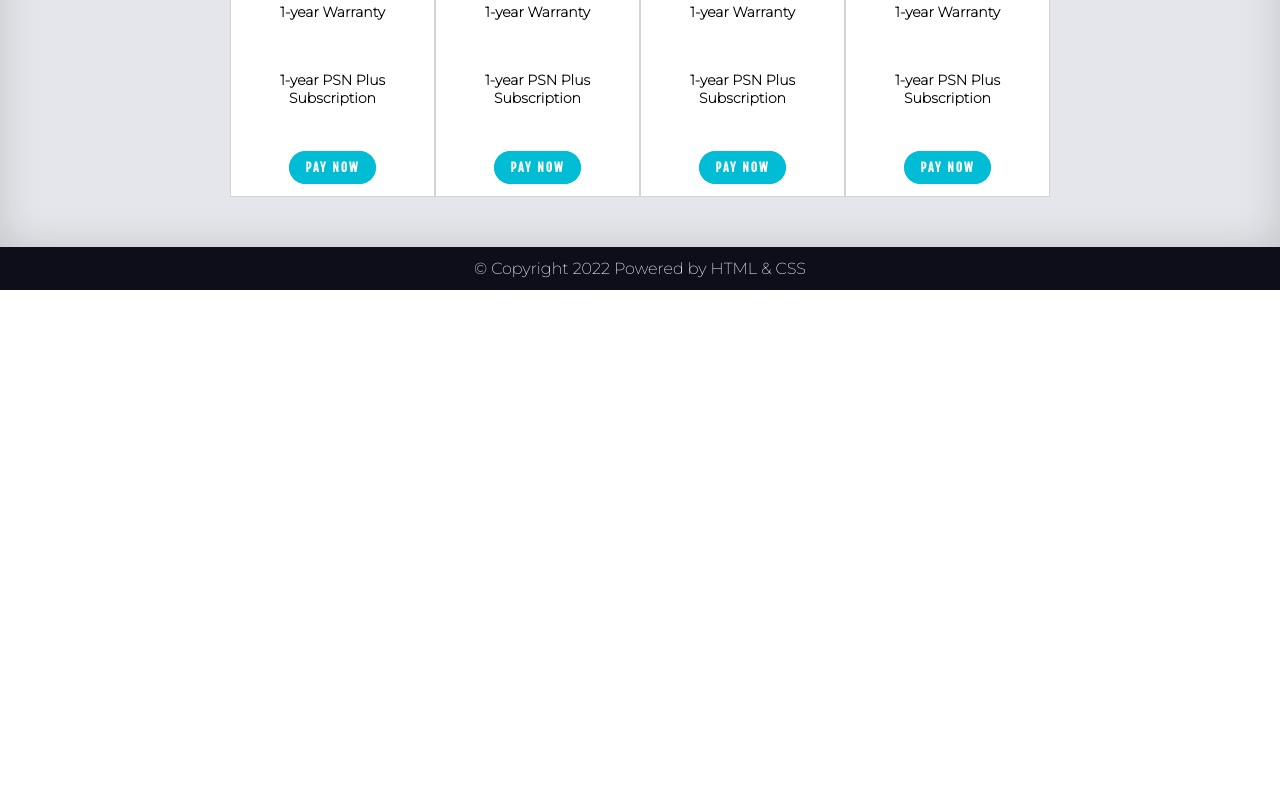
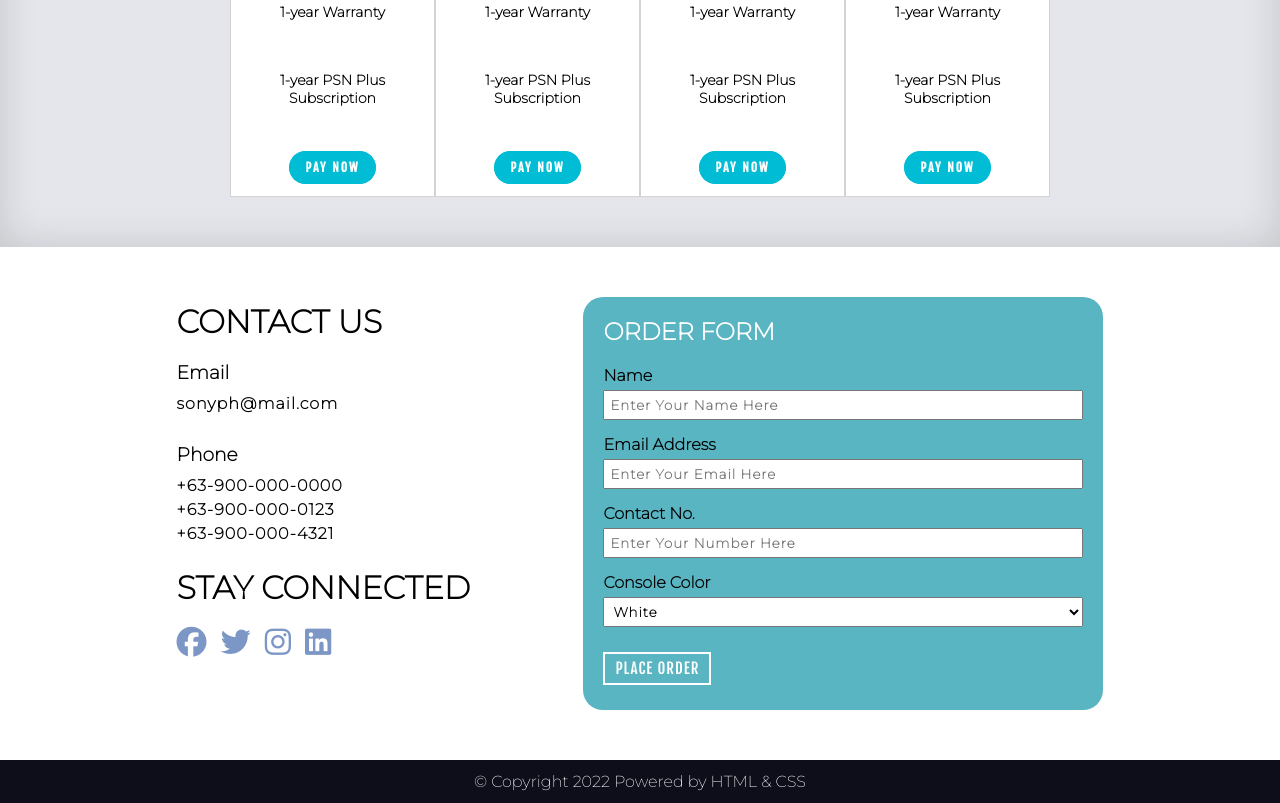
Before and after one commit to aaroncferrer/landing-page, a website: page index.html in a window 1280 px wide. Shown: the part 3899-4702 px from the top of the page. Before the commit the page ends 4189 px from the top, so only its background shows below. Drawn offline with Linux system fonts and the light colour scheme.

Commit message:
Added form feature

```diff
--- a/index.html
+++ b/index.html
@@ -170,27 +170,52 @@
         </div>
     </div>
 
-    <!-- <div class="form-container">
-        <h1>Preorder Now!</h1>
-         <form>
+    <div class="contact-container">
+
+        <div class="contact">
+            <h1>CONTACT US</h1>
+            <h3>Email</h3>
+            <p>sonyph@mail.com</p>
+            <h3 class="phone-heading">Phone</h3>
+            <p>+63-900-000-0000</p>
+            <p>+63-900-000-0123</p>
+            <p>+63-900-000-4321</p>
+
+            <h1 class="connect">STAY CONNECTED</h1>
+            <div class="socials">
+                <a href="https://www.facebook.com/" target="_blank"><i class="fa-brands fa-facebook socmed"></i></a>
+
+                <a href="https://www.twitter.com/" target="_blank"><i class="fa-brands fa-twitter socmed"></i></a>
+
+                <a href="https://www.instagram.com/" target="_blank"><i class="fa-brands fa-instagram socmed"></i></a>
+
+                <a href="https://www.linkedin.com/" target="_blank"><i class="fa-brands fa-linkedin socmed"></i></a>
+            </div>
+        </div>
+
+        <form>
+            <h2>Order Form</h2>
+
             <label for="fullname" class="labels">Name</label>
-            <input type="text" placeholder="Enter Your Name Here" required>
+            <input type="text" placeholder="Enter Your Name Here" required class="input">
 
             <label for="email" class="labels">Email Address</label>
-            <input type="text" placeholder="Enter Your Email Here" required>
+            <input type="text" placeholder="Enter Your Email Here" required class="input">
 
             <label for="number" class="labels">Contact No.</label>
-            <input type="text" placeholder="Enter Your Number Here" required>
+            <input type="text" placeholder="Enter Your Number Here" required class="input">
 
             <label for="color" class="color">Console Color</label>
-            <select name="color">
+            <select name="color" class="input">
                 <option value="white">White</option>
                 <option value="white">Black</option>
                 <option value="colored">Colored</option>
                 <option value="random">Random</option>
             </select>
-         </form>
-    </div> -->
+
+            <input type="submit" value="PLACE ORDER" id="submit">
+        </form>
+    </div>
 
     <footer id="footer">
         <p id="footer-text">
--- a/styles.css
+++ b/styles.css
@@ -425,6 +425,89 @@ ul {
     transition: 0.2s;
 }
 
+
+/* -----------> FORM <----------- */
+.contact-container {
+    font-family: 'Montserrat', sans-serif;
+    display: flex;
+    justify-content: space-around;
+    padding: 50px 120px;
+    font-weight: bolder;
+}
+
+.contact h1 {
+    margin: 5px 0px 20px;
+}
+
+.contact h3 {
+    margin-bottom: 10px;
+}
+
+.phone-heading {
+    margin-top: 30px;
+}
+
+.contact p {
+    letter-spacing: 1px;
+    margin: 5px 0px;
+}
+
+.connect {
+    padding-top: 20px;
+}
+
+.socmed {
+    cursor: pointer;
+    color: #7c97c6;
+    font-size: 30px;
+    margin-right: 10px;
+}
+
+.socmed:hover {
+    color: #5174af;
+}
+
+form {
+    width: 50%;
+    background-color: #58b5c1;
+    padding: 20px;
+    border-radius: 20px;
+}
+
+form h2 {
+    margin-bottom: 20px;
+    text-transform: uppercase;
+    color: white;
+}
+
+.input {
+    letter-spacing: 1px;
+    width: 100%;
+    margin: 5px 0 15px;
+    padding: 5px;
+    font-family: 'Montserrat', sans-serif;
+    font-weight: bold;
+}
+
+#submit {
+    color: white;
+    margin: 10px 0px 5px;
+    cursor: pointer;
+    background-color: transparent;
+    border: 2px solid white;
+    padding: 5px 10px;
+    font-size: 15px;
+    text-decoration: none;
+    font-family: 'Fjalla One', sans-serif;
+    letter-spacing: 1px;
+}
+
+#submit:hover {
+    background-color: #fff;
+    color: black;
+    transition: 0.3s;
+}
+
 /* -----------> FOOTER <----------- */
 
 #footer {
@@ -764,6 +847,21 @@ ul {
         margin: 15px 0px;
     }
 
+    .contact-container {
+        padding: 25px;
+        flex-direction: column;
+    }
+
+    .contact h1 {
+        font-size: 25px;
+        margin-bottom: 10px;
+    }
+
+    form {
+        margin-top: 35px;
+        width: 100%;
+    }
+
     #footer-text {
         font-size: 12px;
     }
```
